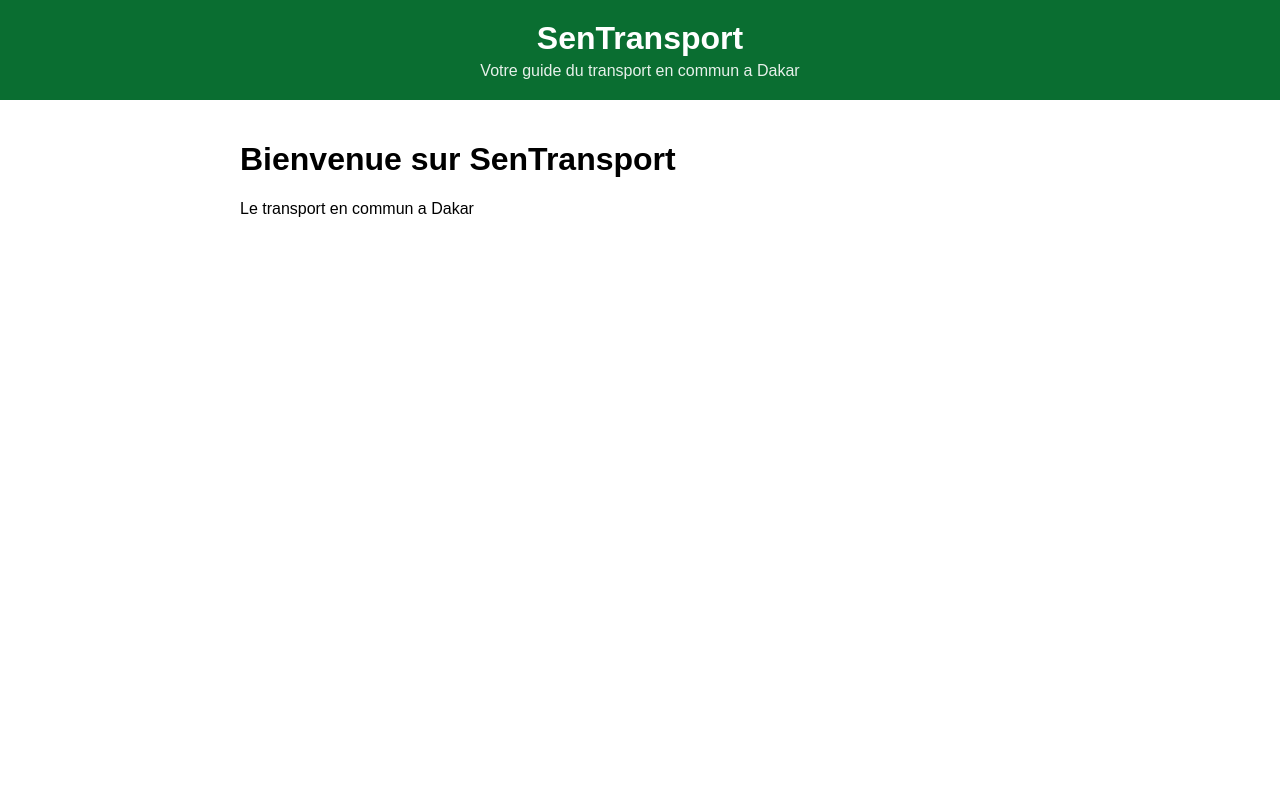
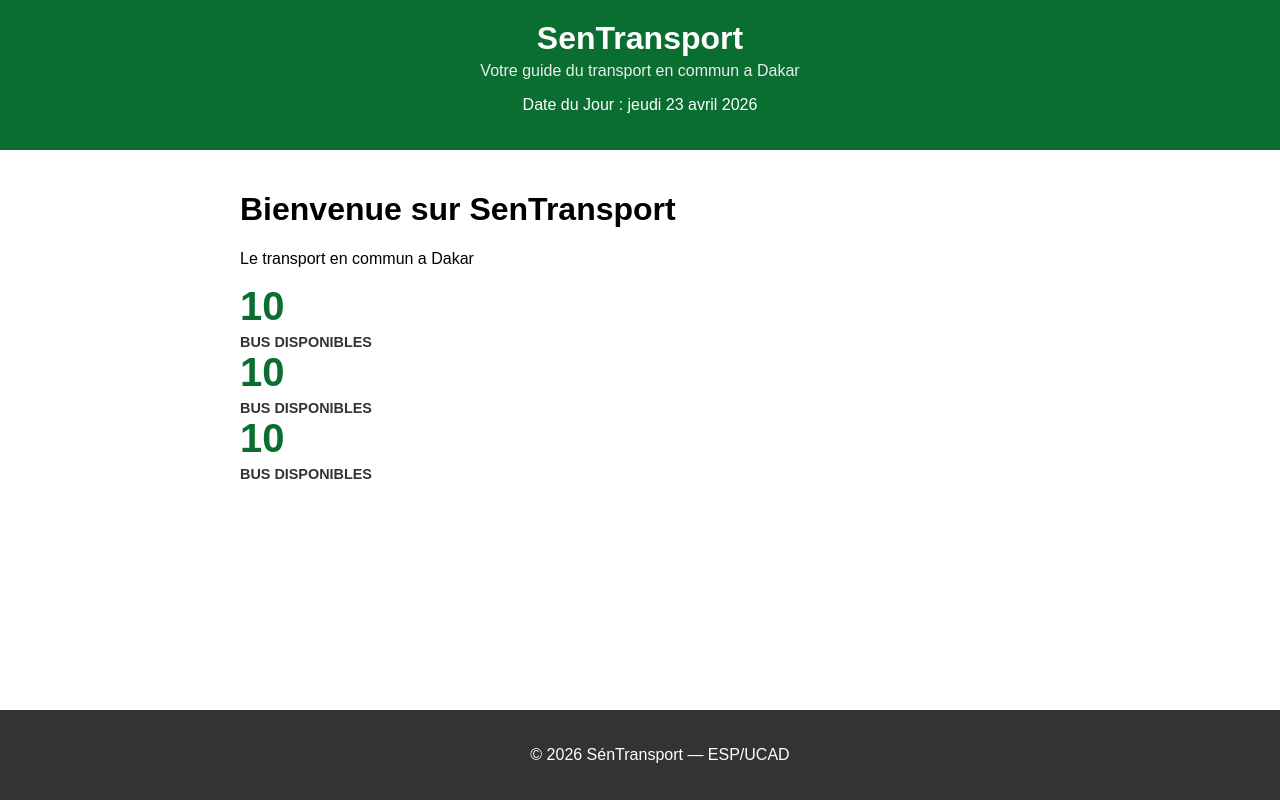
Before and after one commit to Diarra2006/sentransport, a React (Create React App) app: page / in a window 1280 px wide. Built offline with nearby package versions, Linux system fonts and the light colour scheme.

Commit message:
Exercices 1 a 3 .

```diff
--- a/src/App.js
+++ b/src/App.js
@@ -1,5 +1,7 @@
 import './App.css';
 import Header from './Header';
+import Footer from './Footer';
+import Statistique from './Statistique';
 
 function App() {
   return (
@@ -8,7 +10,13 @@ function App() {
       <main className="contenu">
       <h1>Bienvenue sur SenTransport</h1>
       <p>Le transport en commun a Dakar</p>
+      <section className='Stat-container'>
+          <Statistique />
+          <Statistique />
+          <Statistique />
+        </section>
       </main>
+      <Footer />
     </div>
   );
 }
--- /dev/null
+++ b/src/Footer.css
@@ -0,0 +1,10 @@
+.footer {
+    background-color: #333;
+    color: white;
+    padding: 20px;
+    text-align: center;
+    margin-top: 50px;
+    position: fixed;
+    bottom: 0;
+    width: 100%;
+}
--- /dev/null
+++ b/src/Footer.js
@@ -0,0 +1,11 @@
+import './Footer.css';
+
+function Footer() {
+    return (
+        <footer className='footer'>
+            <p>© 2026 SénTransport — ESP/UCAD</p>
+        </footer>
+    );
+}
+
+export default Footer;
--- a/src/Header.js
+++ b/src/Header.js
@@ -1,12 +1,19 @@
 import './Header.css';
 
 function Header() {
+    const dateJour = new Date().toLocaleDateString('fr-FR', {
+        weekday: 'long',
+        year: 'numeric',
+        month: 'long',
+        day: 'numeric'
+    });
     return (
         <header className='header'>
             <h1 className='header-titre'>SenTransport</h1>
             <p className='header-soustitre'>
                 Votre guide du transport en commun a Dakar
             </p>
+            <p className='header-date'>Date du Jour : {dateJour}</p>
         </header>
     );
 }
--- /dev/null
+++ b/src/Statistique.css
@@ -0,0 +1,24 @@
+.statistique {
+    background-color: #f9f9f9;
+    padding: 20px;
+    border-radius: 8px;
+    border-top: 4px solid #0a6e31;
+    text-align: center;
+    flex: 1;
+    min-width: 150px;
+    box-shadow: 0 2px 5px rgba(0,0,0,0.1);
+}
+
+.Stat-chiffre {
+    margin: 0;
+    font-size: 2.5rem;
+    color: #0a6e31;
+}
+
+.Stat-libelle {
+    margin: 5px 0 0 0;
+    font-weight: bold;
+    color: #333;
+    font-size: 0.9rem;
+    text-transform: uppercase;
+}
--- /dev/null
+++ b/src/Statistique.js
@@ -0,0 +1,12 @@
+import './Statistique.css';
+
+function Statistique() {
+    return(
+        <statistique className='statique'>
+            <h2 className='Stat-chiffre'>10</h2>
+            <p className='Stat-libelle'>Bus disponibles</p>
+    </statistique>
+    );
+}
+
+export default Statistique;
```
